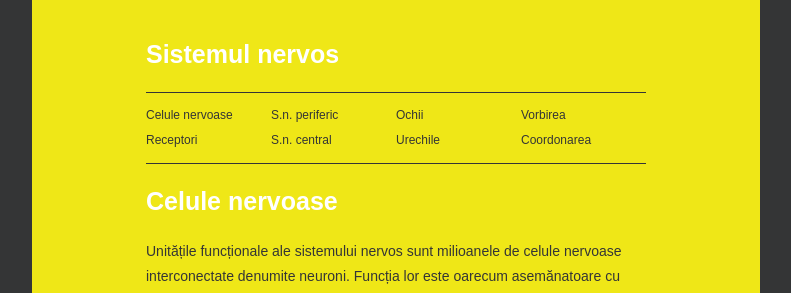
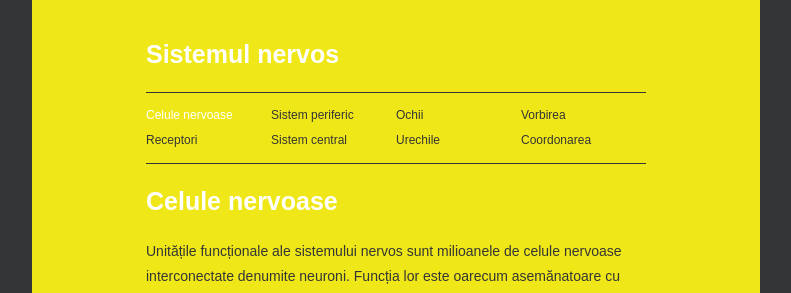
Before and after one commit to anatomics/anatomics.github.io, a Jekyll site: the page built from nervos-celule.html, in a window 1280 px wide. Shown: the part 317-610 px from the top of the page, without its empty margins (244-1035 px from the left). Built offline with Jekyll 4.4.1, drawn with Linux system fonts in a browser that asks for light colours.

Commit message:
Proper context menu and style

```diff
--- a/nervos-celule.html
+++ b/nervos-celule.html
@@ -9,12 +9,12 @@ section: c
 
 <div id="context">
 <ul class="inline">
-	<li><a href="nervos-celule.html">Celule nervoase</a></li>
+	<li class="selected"><a href="nervos-celule.html">Celule nervoase</a></li>
 	<li><a href="nervos-receptori.html">Receptori</a></li>
 </ul>
 <ul class="inline">
-	<li><a href="nervos-periferic.html">S.n. periferic</a></li>
-	<li><a href="nervos-central.html">S.n. central</a></li>
+	<li><a href="nervos-periferic.html">Sistem periferic</a></li>
+	<li><a href="nervos-central.html">Sistem central</a></li>
 </ul>
 <ul class="inline">
 	<li><a href="nervos-ochi.html">Ochii</a></li>
--- a/nervos.html
+++ b/nervos.html
@@ -13,8 +13,8 @@ section: c
 	<li><a href="nervos-receptori.html">Receptori</a></li>
 </ul>
 <ul class="inline">
-	<li><a href="nervos-periferic.html">S.n. periferic</a></li>
-	<li><a href="nervos-central.html">S.n. central</a></li>
+	<li><a href="nervos-periferic.html">Sistem periferic</a></li>
+	<li><a href="nervos-central.html">Sistem central</a></li>
 </ul>
 <ul class="inline">
 	<li><a href="nervos-ochi.html">Ochii</a></li>
--- a/style.css
+++ b/style.css
@@ -144,6 +144,14 @@ width: 125px;
 float: left;
 }
 
-#context ul.inline a {
+#context ul.inline li a {
 color: #343536;
 }
+
+#context ul.inline li a:hover {
+color: #949696;
+}
+
+#context ul.inline li.selected a {
+color: #fff;
+}
```
